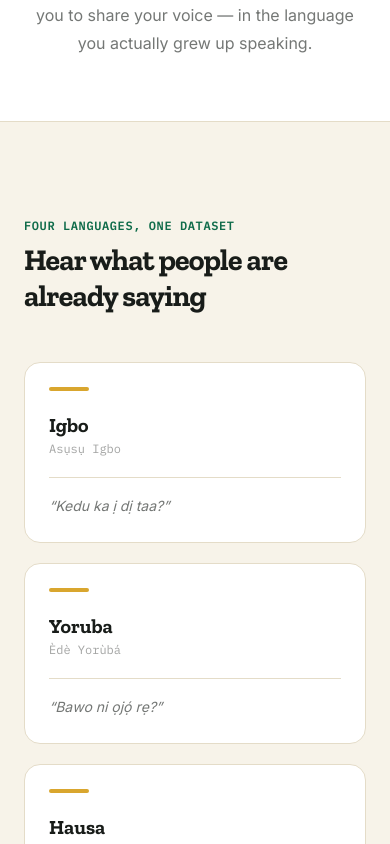
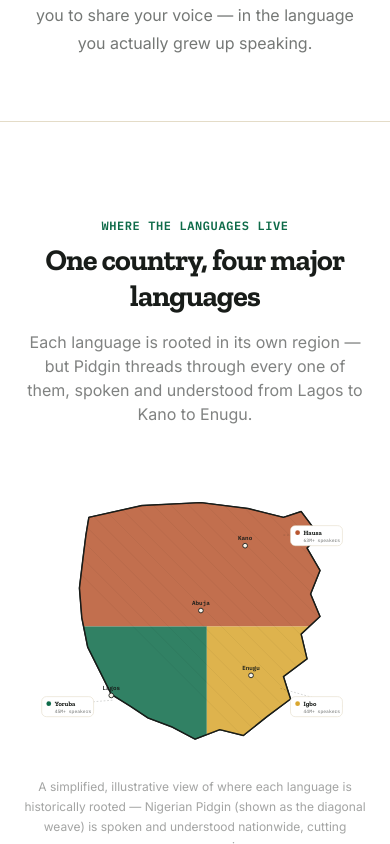
Before and after one commit to Kozino/nuji, a Next.js app in the folder frontend/: page / in a window 390 px wide. Shown: the part 1540-2384 px from the top of the page. Built offline with nearby package versions, Linux system fonts and the light colour scheme.

Commit message:
Add Nigeria language map and culture gallery sections
Added a section displaying a Nigeria language map and cultural gallery.

```diff
--- a/frontend/app/page.tsx
+++ b/frontend/app/page.tsx
@@ -2,6 +2,7 @@
 import Link from "next/link";
 import { ArrowRight, Mic, Type as TypeIcon, Users, AudioLines, Globe2 } from "lucide-react";
 import { SoundMark, WaveformDivider } from "@/components/SoundMark";
+import { NigeriaMap } from "@/components/NigeriaMap";
 import { LANGUAGES, PROMPTS } from "@/lib/languages";
 
 const STATS = [
@@ -116,6 +117,23 @@ export default function LandingPage() {
         </div>
       </section>
 
+      {/* Nigeria language map */}
+      <section className="border-b border-line bg-white py-24">
+        <div className="mx-auto max-w-5xl px-6 text-center">
+          <p className="font-plex text-xs font-semibold uppercase tracking-wider text-forest">Where the languages live</p>
+          <h2 className="font-zilla mt-2 text-3xl font-bold tracking-tight text-ink sm:text-4xl">
+            One country, four major languages
+          </h2>
+          <p className="mx-auto mt-4 max-w-xl text-ink/55">
+            Each language is rooted in its own region &mdash; but Pidgin threads through every one of them, spoken
+            and understood from Lagos to Kano to Enugu.
+          </p>
+          <div className="mt-14">
+            <NigeriaMap />
+          </div>
+        </div>
+      </section>
+
       {/* Language showcase */}
       <section className="border-b border-line bg-paper py-24">
         <div className="mx-auto max-w-6xl px-6">
@@ -143,6 +161,49 @@ export default function LandingPage() {
                 </p>
               </div>
             ))}
+          </div>
+        </div>
+      </section>
+
+      {/* Culture gallery */}
+      <section className="border-b border-line bg-white py-24">
+        <div className="mx-auto max-w-6xl px-6">
+          <div className="mx-auto max-w-2xl text-center">
+            <p className="font-plex text-xs font-semibold uppercase tracking-wider text-clay">Rooted in culture</p>
+            <h2 className="font-zilla mt-2 text-3xl font-bold tracking-tight text-ink sm:text-4xl">
+              Language is culture, carried in the voice
+            </h2>
+            <p className="mt-4 text-ink/60">
+              Agbada. Aso oke. Babban riga. Isiagu. Every language on Nuji comes wrapped in a culture that&rsquo;s
+              just as vivid as the words themselves.
+            </p>
+          </div>
+          <div className="mt-14 grid grid-cols-2 gap-4 sm:grid-cols-4">
+            <img
+              src="https://images.unsplash.com/photo-1663043994777-7ed4b4e6cba3?w=600&auto=format&fit=crop&q=80"
+              alt="Men in traditional Nigerian agbada attire"
+              className="col-span-2 row-span-2 h-full min-h-[20rem] w-full rounded-2xl object-cover"
+            />
+            <img
+              src="https://images.unsplash.com/photo-1663044022559-9a0e0215abea?w=500&auto=format&fit=crop&q=80"
+              alt="A group in traditional Nigerian dress"
+              className="h-full min-h-[9.5rem] w-full rounded-2xl object-cover"
+            />
+            <img
+              src="https://images.unsplash.com/photo-1531299983330-093763e1d963?w=500&auto=format&fit=crop&q=80"
+              alt="Portrait study in Lagos, Nigeria"
+              className="h-full min-h-[9.5rem] w-full rounded-2xl object-cover"
+            />
+            <img
+              src="https://images.unsplash.com/photo-1663044022648-08bf87cfdc05?w=500&auto=format&fit=crop&q=80"
+              alt="Traditional Nigerian robe detail"
+              className="h-full min-h-[9.5rem] w-full rounded-2xl object-cover"
+            />
+            <img
+              src="https://images.unsplash.com/photo-1734255026082-82fdc81991f0?w=500&auto=format&fit=crop&q=80"
+              alt="A vibrant Nigerian market scene"
+              className="h-full min-h-[9.5rem] w-full rounded-2xl object-cover"
+            />
           </div>
         </div>
       </section>
```
